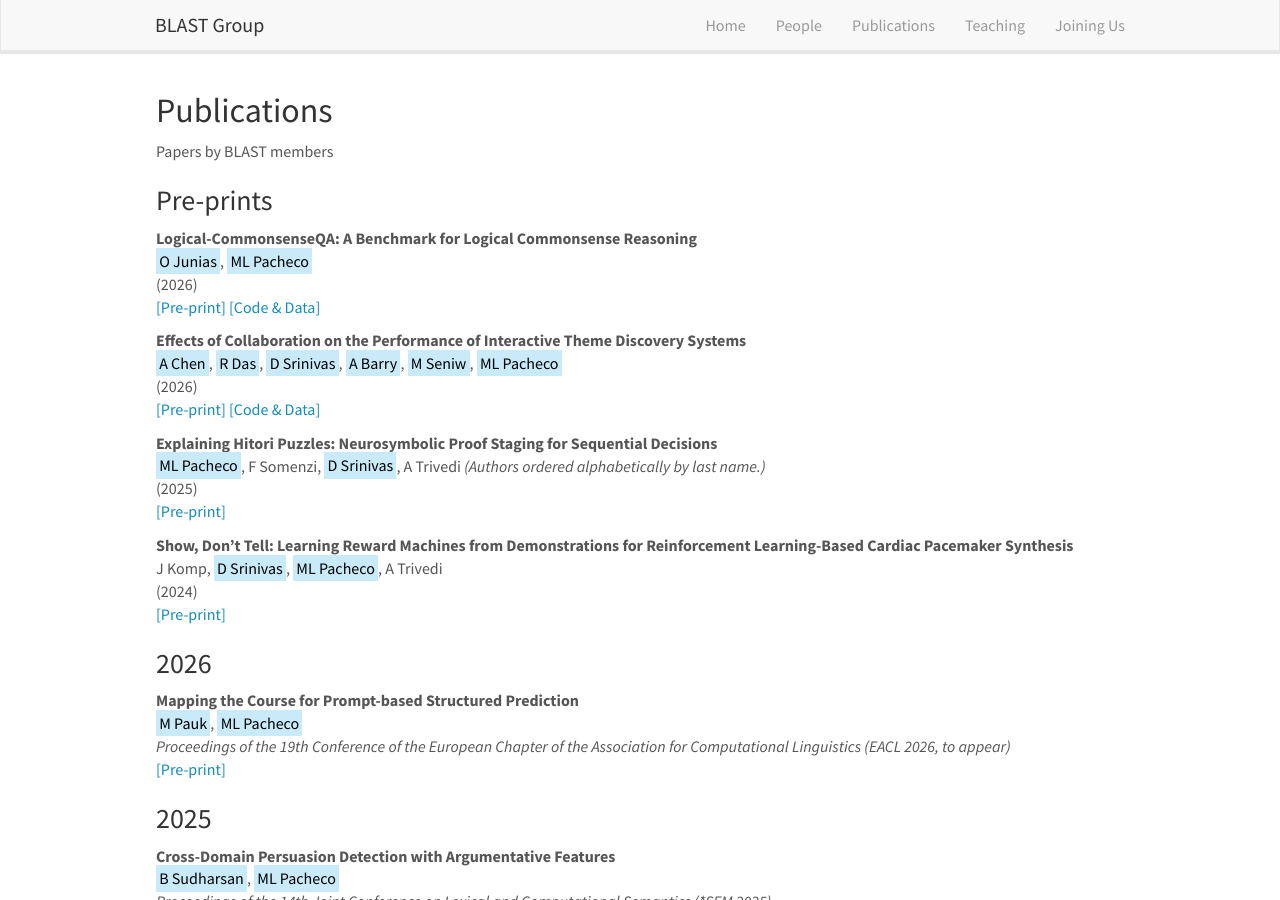
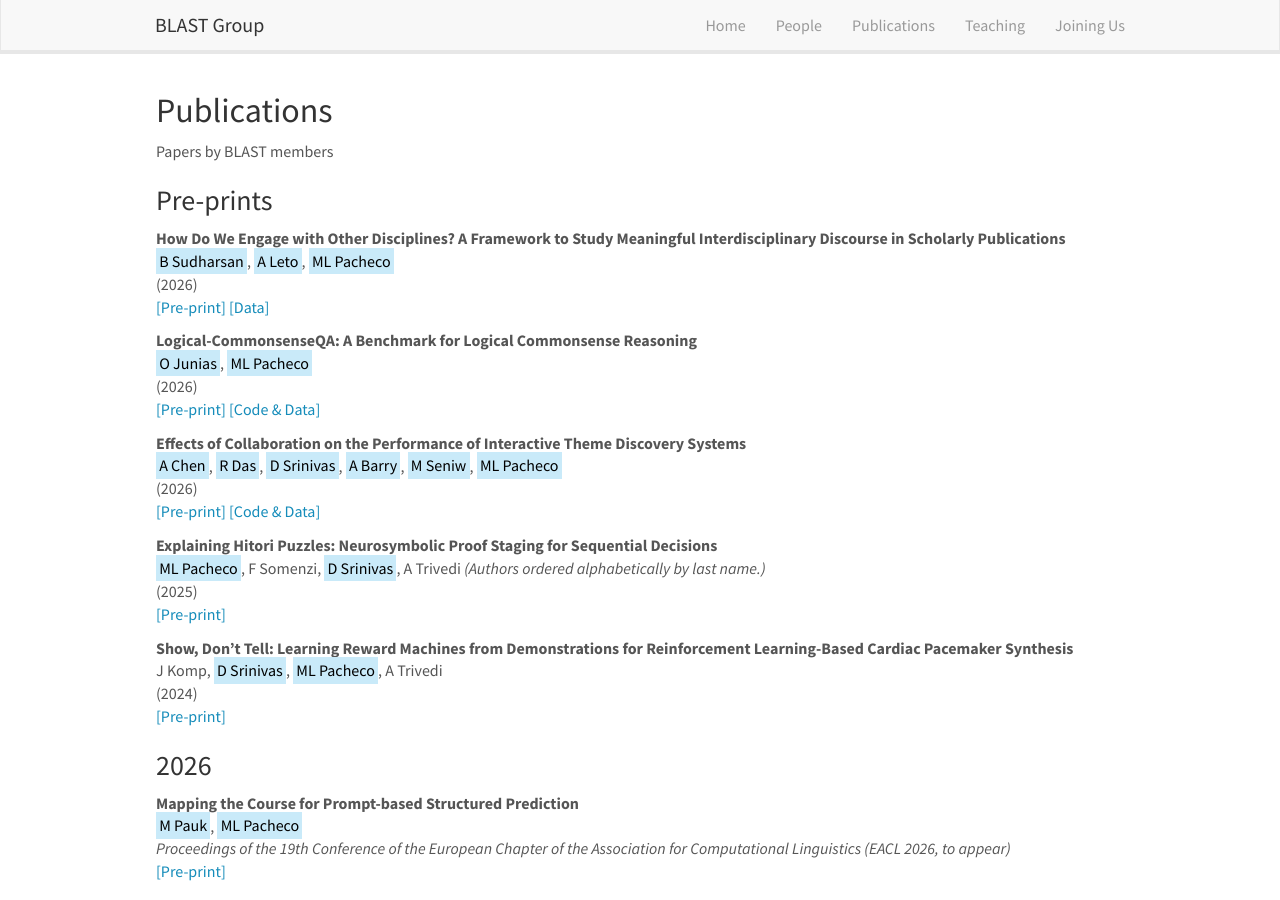
Before and after one commit to blast-cu/blast-cu.github.io, a Jekyll site: the page built from _pages/publications.md, in a window 1280 px wide and 900 px high. Built offline with Jekyll 4.4.1, drawn with Linux system fonts in a browser that asks for light colours; nearby versions of some CDN libraries.

Commit message:
Update publist_preprint.yml

```diff
--- a/_data/publist_preprint.yml
+++ b/_data/publist_preprint.yml
@@ -1,3 +1,14 @@
+- title: "How Do We Engage with Other Disciplines? A Framework to Study Meaningful Interdisciplinary Discourse in Scholarly Publications"
+  authors: <mark>B Sudharsan</mark>, <mark>A Leto</mark>, <mark>ML Pacheco</mark>
+  highlight: 0
+  link:
+    url: https://arxiv.org/abs/2601.17020
+    display: \[Pre-print\]
+  code:
+    url: https://o365coloradoedu-my.sharepoint.com/personal/basu9216_colorado_edu/_layouts/15/onedrive.aspx?id=%2Fpersonal%2Fbasu9216%5Fcolorado%5Fedu%2FDocuments%2FHow%20Do%20We%20Engage%20With%20Other%20Disciplines%2Fdata&ga=1
+    display: \[Data\]
+  year: 2026
+
 - title: "Logical-CommonsenseQA: A Benchmark for Logical Commonsense Reasoning"
   authors: <mark>O Junias</mark>, <mark>ML Pacheco</mark>
   highlight: 0
```
